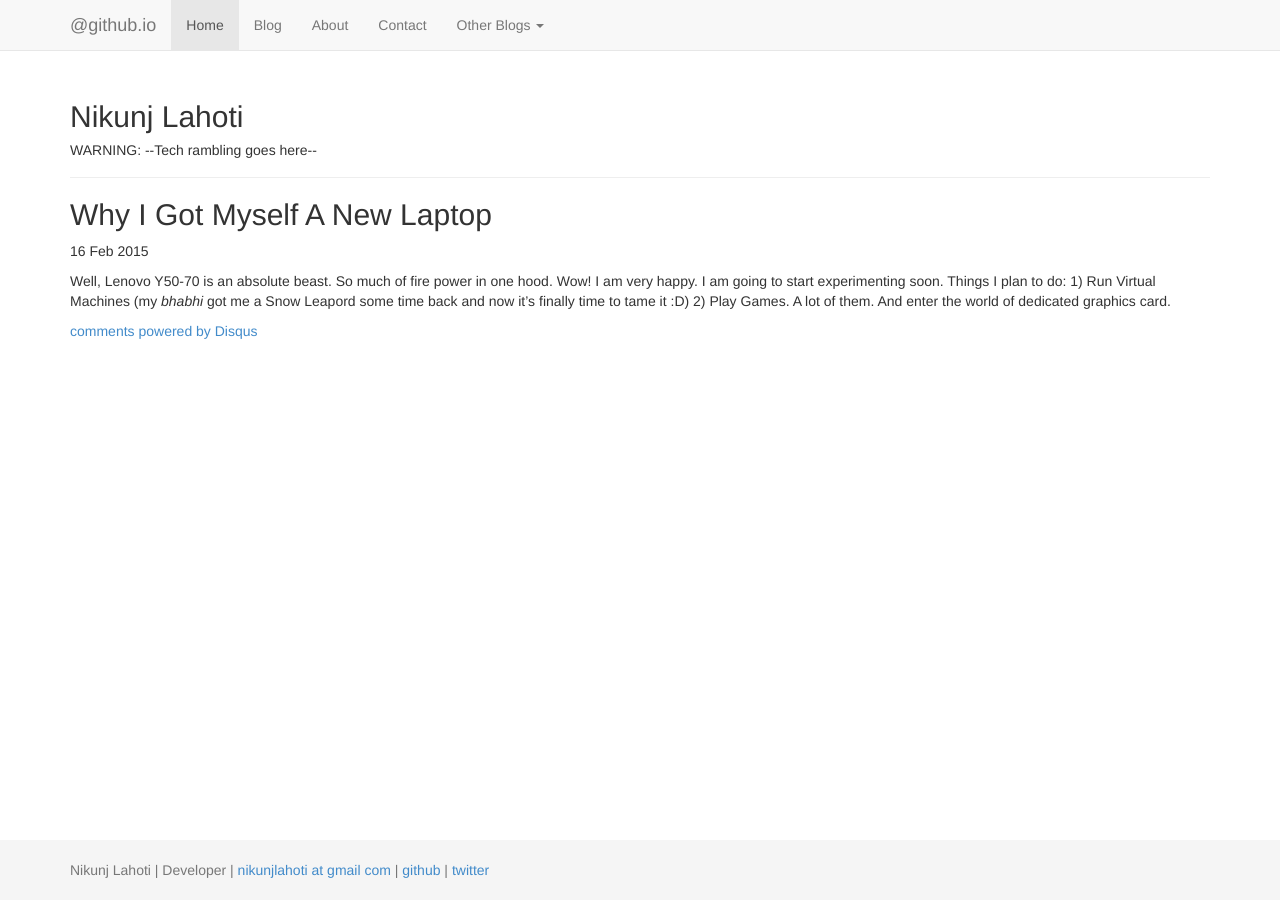
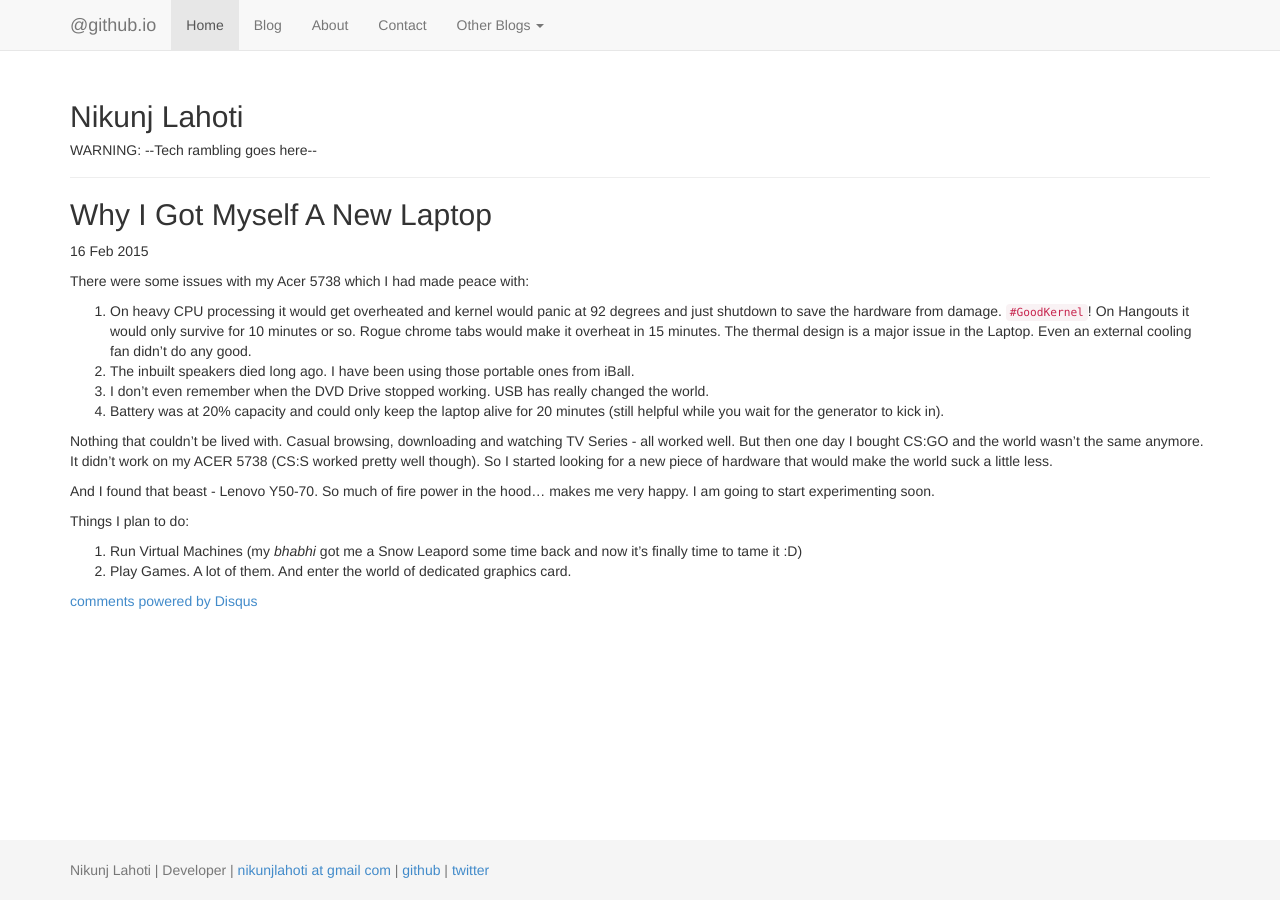
Before and after one commit to nikunjlahoti/nikunjlahoti.github.io, a Jekyll site: the page built from _posts/2015-02-16-Why-I-got-myself-a-new-Laptop.markdown, in a window 1280 px wide. Built offline with Jekyll 4.4.1, drawn with Linux system fonts in a browser that asks for light colours; nearby versions of some CDN libraries; Markdown is read by kramdown in place of the engine named in the settings; comment, search, counter and statistics services are not loaded.

Commit message:
Update 2015-02-16-Why-I-got-myself-a-new-Laptop.markdown
Elaborated

```diff
--- a/_posts/2015-02-16-Why-I-got-myself-a-new-Laptop.markdown
+++ b/_posts/2015-02-16-Why-I-got-myself-a-new-Laptop.markdown
@@ -5,7 +5,17 @@ categories: blog live
 tags: new github
 ---
 
-Well, Lenovo Y50-70 is an absolute beast. So much of fire power in one hood. Wow! I am very happy. I am going to start experimenting soon.
+There were some issues with my Acer 5738 which I had made peace with:
+1. On heavy CPU processing it would get overheated and kernel would panic at 92 degrees and just shutdown to save the hardware from damage. `#GoodKernel`! On Hangouts it would only survive for 10 minutes or so. Rogue chrome tabs would make it overheat in 15 minutes. The thermal design is a major issue in the Laptop. Even an external cooling fan didn't do any good.
+2. The inbuilt speakers died long ago. I have been using those portable ones from iBall.
+3. I don't even remember when the DVD Drive stopped working. USB has really changed the world.
+4. Battery was at 20% capacity and could only keep the laptop alive for 20 minutes (still helpful while you wait for the generator to kick in).
+
+Nothing that couldn't be lived with. Casual browsing, downloading and watching TV Series - all worked well. But then one day I bought CS:GO and the world wasn't the same anymore. It didn't work on my ACER 5738 (CS:S worked pretty well though).
+So I started looking for a new piece of hardware that would make the world suck a little less.
+
+And I found that beast - Lenovo Y50-70. So much of fire power in the hood... makes me very happy. I am going to start experimenting soon.
+
 Things I plan to do:
-1) Run Virtual Machines (my _bhabhi_ got me a Snow Leapord some time back and now it's finally time to tame it :D)
-2) Play Games. A lot of them. And enter the world of dedicated graphics card.
+1. Run Virtual Machines (my _bhabhi_ got me a Snow Leapord some time back and now it's finally time to tame it :D)
+2. Play Games. A lot of them. And enter the world of dedicated graphics card.
```
